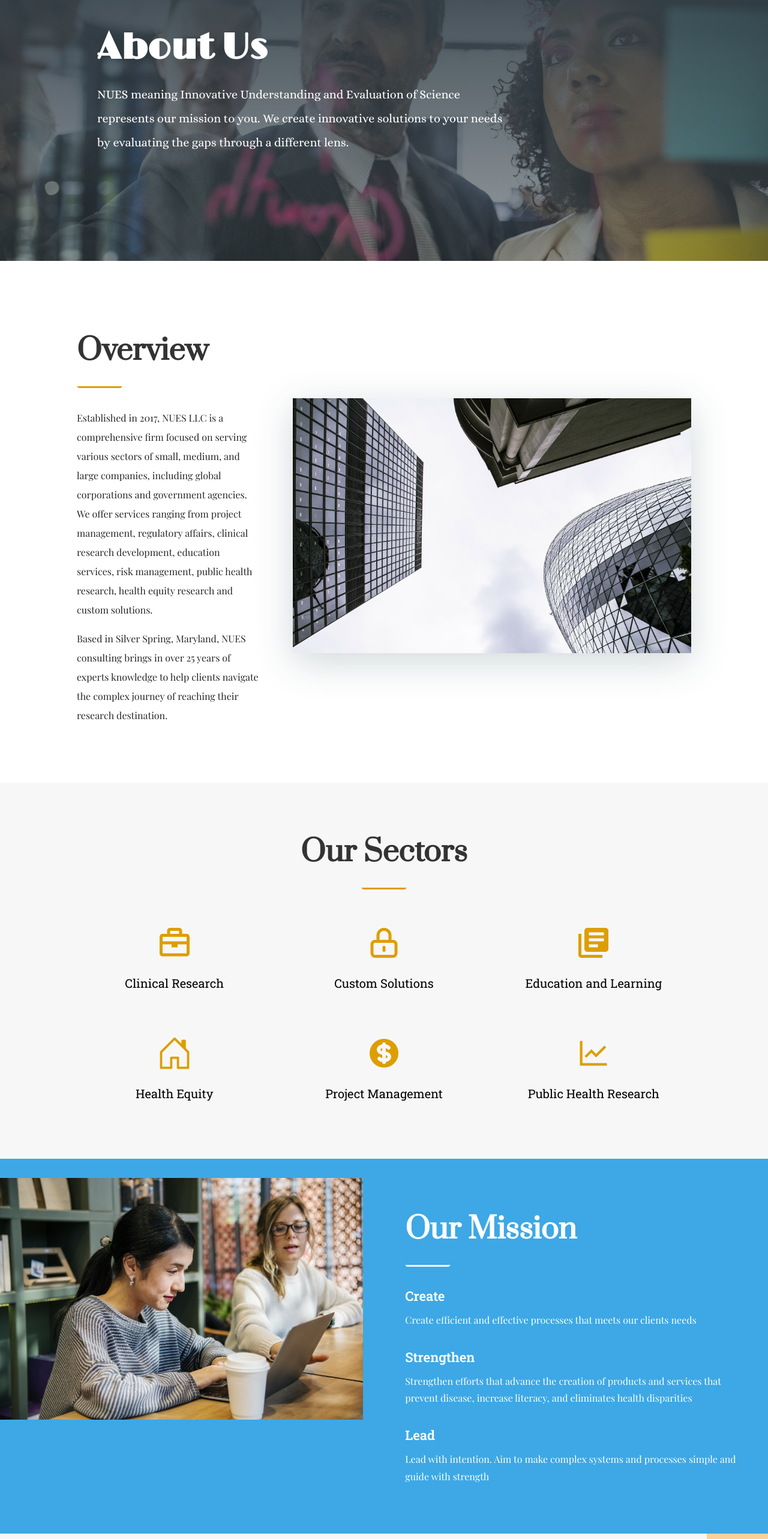
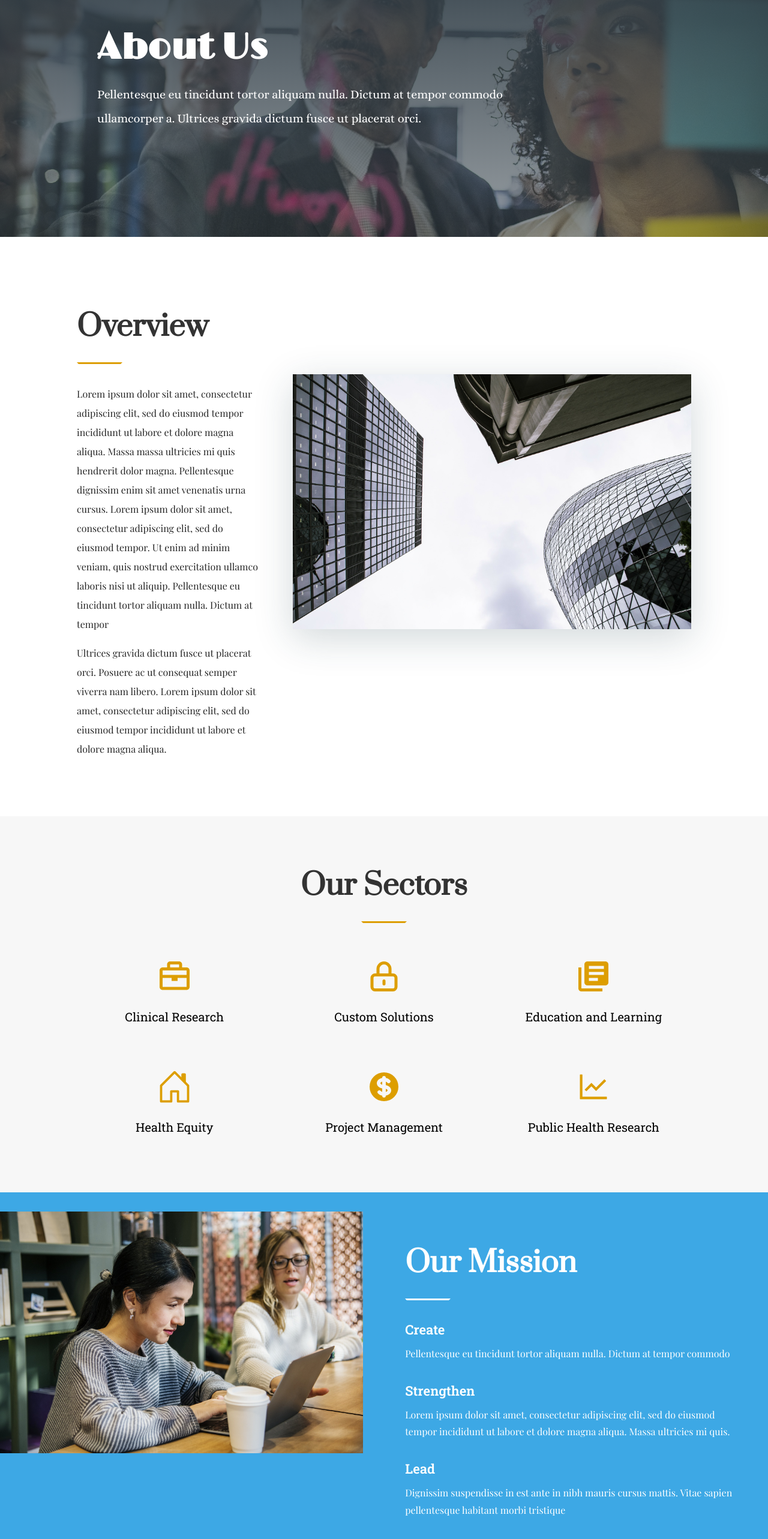
Before and after one commit to anwachuku15/officium, a React (Create React App) app: page /about in a window 1280 px wide. Shown: the part 200-2766 px from the top of the page at 60% size. Built offline with nearby package versions, Linux system fonts and the light colour scheme.

Commit message:
lorem ipsum content

```diff
--- a/src/components/about/AboutUs.js
+++ b/src/components/about/AboutUs.js
@@ -12,9 +12,9 @@
               <h1></h1>
               <h1>About Us</h1>
               <p>
-                NUES meaning Innovative Understanding and Evaluation of Science
-                represents our mission to you. We create innovative solutions to
-                your needs by evaluating the gaps through a different lens.
+                Pellentesque eu tincidunt tortor aliquam nulla. Dictum at tempor
+                commodo ullamcorper a. Ultrices gravida dictum fusce ut placerat
+                orci.
               </p>
             </div>
           </div>
--- a/src/components/about/OurMission.js
+++ b/src/components/about/OurMission.js
@@ -18,23 +18,23 @@
           <div className="ourMission__content1Container">
             <h3>Create</h3>
             <p>
-              Create efficient and effective processes that meets our clients
-              needs
+              Pellentesque eu tincidunt tortor aliquam nulla. Dictum at tempor
+              commodo
             </p>
           </div>
           <div className="ourMission__content1Container">
             <h3>Strengthen</h3>
             <p>
-              Strengthen efforts that advance the creation of products and
-              services that prevent disease, increase literacy, and eliminates
-              health disparities
+              Lorem ipsum dolor sit amet, consectetur adipiscing elit, sed do
+              eiusmod tempor incididunt ut labore et dolore magna aliqua. Massa
+              ultricies mi quis.
             </p>
           </div>
           <div className="ourMission__content3Container">
             <h3>Lead</h3>
             <p>
-              Lead with intention. Aim to make complex systems and processes
-              simple and guide with strength
+              Dignissim suspendisse in est ante in nibh mauris cursus mattis.
+              Vitae sapien pellentesque habitant morbi tristique
             </p>
           </div>
         </div>
--- a/src/components/about/Overview.js
+++ b/src/components/about/Overview.js
@@ -17,18 +17,20 @@
           <div className="overview__bodyContainer">
             <div className="overview__body">
               <p>
-                Established in 2017, NUES LLC is a comprehensive firm focused on
-                serving various sectors of small, medium, and large companies,
-                including global corporations and government agencies. We offer
-                services ranging from project management, regulatory affairs,
-                clinical research development, education services, risk
-                management, public health research, health equity research and
-                custom solutions.
+                Lorem ipsum dolor sit amet, consectetur adipiscing elit, sed do
+                eiusmod tempor incididunt ut labore et dolore magna aliqua.
+                Massa massa ultricies mi quis hendrerit dolor magna.
+                Pellentesque dignissim enim sit amet venenatis urna cursus.
+                Lorem ipsum dolor sit amet, consectetur adipiscing elit, sed do
+                eiusmod tempor. Ut enim ad minim veniam, quis nostrud
+                exercitation ullamco laboris nisi ut aliquip. Pellentesque eu
+                tincidunt tortor aliquam nulla. Dictum at tempor
               </p>
               <p>
-                Based in Silver Spring, Maryland, NUES consulting brings in over
-                25 years of experts knowledge to help clients navigate the
-                complex journey of reaching their research destination.
+                Ultrices gravida dictum fusce ut placerat orci. Posuere ac ut
+                consequat semper viverra nam libero. Lorem ipsum dolor sit amet,
+                consectetur adipiscing elit, sed do eiusmod tempor incididunt ut
+                labore et dolore magna aliqua.
               </p>
             </div>
           </div>
--- a/src/components/about/Values.js
+++ b/src/components/about/Values.js
@@ -38,19 +38,19 @@
             <div className="values__gridColumn">
               <h2>Excellence</h2>
               <p>
-                Our relentless pursuit of excellence is evident in our services.
-                This means our clients receive superior deliverable that meets
-                or surpasses their expectations
+                Lorem ipsum dolor sit amet, consectetur adipiscing elit, sed do
+                eiusmod tempor. Ut enim ad minim veniam, quis nostrud
+                exercitation ullamco laboris nisi ut aliquip.
               </p>
               <h2></h2>
               <h2></h2>
               <h2></h2>
               <h2>Quality</h2>
               <p>
-                Our commitment to consistent quality products and services is
-                seen through our focus on quality control and quality planning.
-                Our clients can expect continous innovation in our methods of
-                delivering quality service to them
+                Lorem ipsum dolor sit amet, consectetur adipiscing elit, sed do
+                eiusmod tempor incididunt ut labore et dolore magna aliqua.
+                Massa massa ultricies mi quis hendrerit dolor magna.
+                Pellentesque dignissim enim sit amet venenatis urna cursus.
               </p>
             </div>
           </Grid>
@@ -58,20 +58,19 @@
             <div className="values__gridColumn">
               <h2>Integrity and Ethics</h2>
               <p>
-                Doing the right thing by our clients and society at-large is
-                central to our corporate responsibility. Our clients can the
-                highest ethical standard and their confidential information to
-                be maintained
+                Pellentesque eu tincidunt tortor aliquam nulla. Dictum at tempor
+                commodo ullamcorper a. Ultrices gravida dictum fusce ut placerat
+                orci. Posuere ac ut consequat semper viverra nam libeo.
               </p>
               <h2></h2>
               <h2></h2>
               <h2></h2>
               <h2>Teamwork</h2>
               <p>
-                Teamwork is essential to achieving the goals both internally and
-                with our clients. For our clients, this translates to on-time
-                delivery and increased efficiencies for their products and
-                services
+                Dolor sit amet consectetur adipiscing elit. Euismod nisi porta
+                lorem mollis aliquam ut porttitor leo. Vitae sapien pellentesque
+                habitant morbi tristique. Dignissim suspendisse in est ante in
+                nibh mauris cursus mattis.
               </p>
             </div>
           </Grid>
@@ -79,19 +78,21 @@
             <div className="values__gridColumn">
               <h2>Honest Communication</h2>
               <p>
-                Our golden standard of communication with our clients’ centers
-                around the principle of open-ended questions; discussing
-                problems; and critically sharing ideas that help them succeed
+                Nec sagittis aliquam malesuada bibendum arcu vitae elementum.
+                Tincidunt praesent semper feugiat nibh sed pulvinar proin
+                gravida. Nec sagittis aliquam malesuada bibendum arcu vitae
+                elementum.
               </p>
               <h2></h2>
               <h2></h2>
               <h2></h2>
               <h2>Ownership and Initiative</h2>
               <p>
-                Leadership values and skills are built from the ground-up
-                throughout our organization. Our clients can expect that project
-                priorities are aligned to maximize their firm’s vision and
-                success
+                Elit eget gravida cum sociis natoque. Iaculis at erat
+                pellentesque adipiscing commodo. Eu turpis egestas pretium
+                aenean pharetra. Iaculis eu non diam phasellus vestibulum lorem
+                sed. Gravida arcu ac tortor dignissim convallis aenean et
+                tortor.
               </p>
             </div>
           </Grid>
--- a/src/components/home/Mission.js
+++ b/src/components/home/Mission.js
@@ -12,9 +12,9 @@
           <div className="mission__messageContainer">
             <div className="mission__innerText">
               <p>
-                “What sets us apart from other consulting firms, is our
-                commitment to go above and beyond the client’s expectations and
-                become fully invested in their success.” – CEO{" "}
+                “Pellentesque eu tincidunt tortor aliquam nulla. Dictum at
+                tempor commodo ullamcorper a. Ultrices gravida dictum fusce ut
+                placerat orci.” – CEO{" "}
               </p>
             </div>
           </div>
--- a/src/components/home/Testimonials.js
+++ b/src/components/home/Testimonials.js
@@ -12,8 +12,8 @@
             <div className="testimonial__description">
               <div className="testimonial__innerDesc">
                 <p className="testimonial__quote">
-                  “Great professional service! Their assistance was valuable in
-                  preparation for meeting with the FDA.”
+                  "Iaculis eu non diam phasellus! Vestibulum lorem sed arcu ac
+                  tortor dignissim convallis aenean et tortor."
                 </p>
                 <strong>Jane Doe</strong>
                 <p className="testimonial__meta">
@@ -33,8 +33,8 @@
             <div className="testimonial__description">
               <div className="testimonial__innerDesc">
                 <p className="testimonial__quote">
-                  “The team is professional, knowledgeable and dependable. We
-                  look forward to hiring them again soon.”
+                  “Nec sagittis aliquam malesuada bibend elementum.Tincidunt
+                  praesent semper feugiat.”
                 </p>
                 <strong>John Doe</strong>
                 <p className="testimonial__meta">
@@ -44,7 +44,7 @@
                     target="_blank"
                     rel="noopener noreferrer"
                   >
-                    Complex Media, Inc.
+                    Lorem Ipsum, Inc.
                   </a>
                 </p>
               </div>
@@ -58,8 +58,8 @@
               <div className="testimonials__rightTopInnerText">
                 <h4>JOIN US</h4>
                 <h2>
-                  We are selective about the clients we work with, but once a
-                  client we evolve with you all the way
+                  Dignissim suspendisse in est ante in nibh mauris cursus mattis
+                  mollis aliquam ut porttitor leo.
                 </h2>
               </div>
             </div>
```
